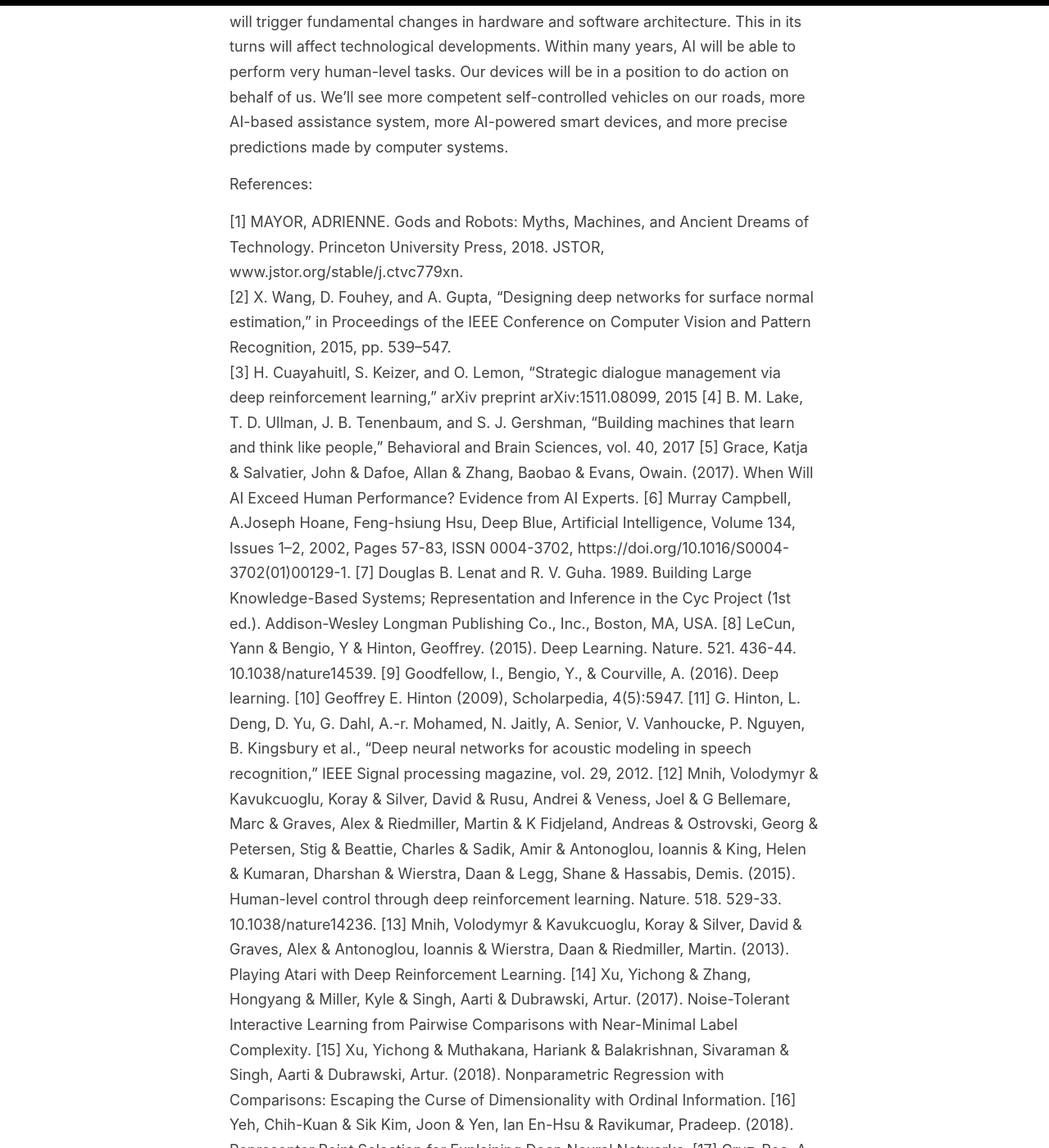
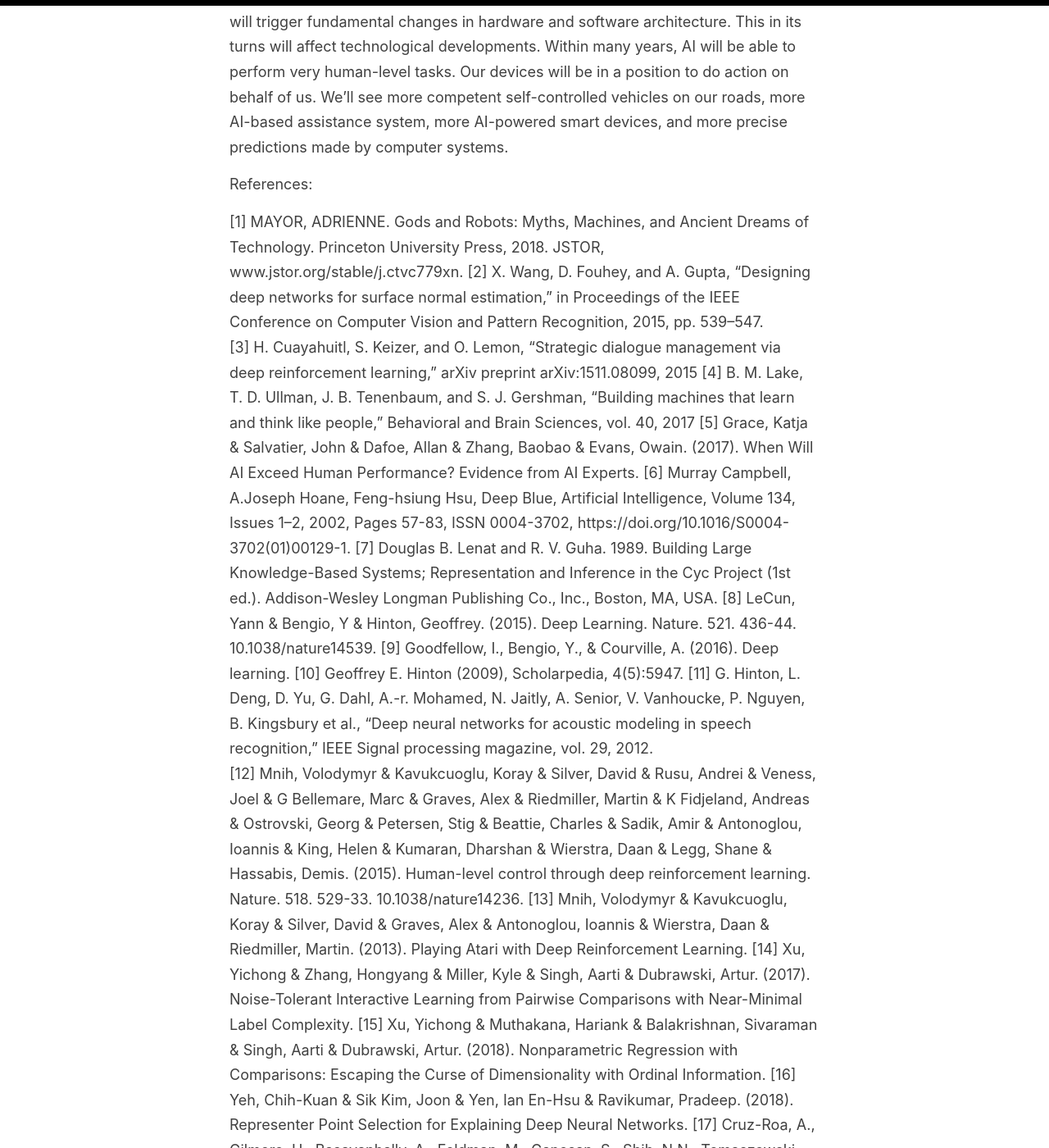
Before and after one commit to anaramirli/anaramirli.github.io, a Jekyll site: the page built from _posts/2019-10-26-the-role-of-ai-in-future.md, in a window 1280 px wide and 1400 px high, scrolled down 4124 px. Shown: the whole window at 82% size. Built offline with Jekyll 4.4.1, drawn with Linux system fonts in a browser that asks for light colours; comment, search, counter and statistics services are not loaded; some of the changed text lies outside the part shown.

Commit message:
Update 2019-10-26-the-role-of-ai-in-future.md

```diff
--- a/_posts/2019-10-26-the-role-of-ai-in-future.md
+++ b/_posts/2019-10-26-the-role-of-ai-in-future.md
@@ -26,7 +26,7 @@
 References:
 
 [1] MAYOR, ADRIENNE. Gods and Robots: Myths, Machines, and Ancient Dreams of Technology. Princeton University Press, 2018. JSTOR, www.jstor.org/stable/j.ctvc779xn.
-<br>[2] X. Wang, D. Fouhey, and A. Gupta, “Designing deep networks for surface normal estimation,” in Proceedings of the IEEE Conference on Computer Vision and Pattern Recognition, 2015, pp. 539–547.
+[2] X. Wang, D. Fouhey, and A. Gupta, “Designing deep networks for surface normal estimation,” in Proceedings of the IEEE Conference on Computer Vision and Pattern Recognition, 2015, pp. 539–547.
 <br>[3] H. Cuayahuitl, S. Keizer, and O. Lemon, “Strategic dialogue management via deep reinforcement learning,” arXiv preprint arXiv:1511.08099, 2015
 [4] B. M. Lake, T. D. Ullman, J. B. Tenenbaum, and S. J. Gershman, “Building machines that learn and think like people,” Behavioral and Brain Sciences, vol. 40, 2017
 [5] Grace, Katja & Salvatier, John & Dafoe, Allan & Zhang, Baobao & Evans, Owain. (2017). When Will AI Exceed Human Performance? Evidence from AI Experts.
@@ -35,7 +35,7 @@
 [8] LeCun, Yann & Bengio, Y & Hinton, Geoffrey. (2015). Deep Learning. Nature. 521. 436-44. 10.1038/nature14539.
 [9] Goodfellow, I., Bengio, Y., & Courville, A. (2016). Deep learning.
 [10] Geoffrey E. Hinton (2009), Scholarpedia, 4(5):5947.
-[11] G. Hinton, L. Deng, D. Yu, G. Dahl, A.-r. Mohamed, N. Jaitly, A. Senior, V. Vanhoucke, P. Nguyen, B. Kingsbury et al., “Deep neural networks for acoustic modeling in speech recognition,” IEEE Signal processing magazine, vol. 29, 2012.
+[11] G. Hinton, L. Deng, D. Yu, G. Dahl, A.-r. Mohamed, N. Jaitly, A. Senior, V. Vanhoucke, P. Nguyen, B. Kingsbury et al., “Deep neural networks for acoustic modeling in speech recognition,” IEEE Signal processing magazine, vol. 29, 2012. <br>
 [12] Mnih, Volodymyr & Kavukcuoglu, Koray & Silver, David & Rusu, Andrei & Veness, Joel & G Bellemare, Marc & Graves, Alex & Riedmiller, Martin & K Fidjeland, Andreas & Ostrovski, Georg & Petersen, Stig & Beattie, Charles & Sadik, Amir & Antonoglou, Ioannis & King, Helen & Kumaran, Dharshan & Wierstra, Daan & Legg, Shane & Hassabis, Demis. (2015). Human-level control through deep reinforcement learning. Nature. 518. 529-33. 10.1038/nature14236.
 [13] Mnih, Volodymyr & Kavukcuoglu, Koray & Silver, David & Graves, Alex & Antonoglou, Ioannis & Wierstra, Daan & Riedmiller, Martin. (2013). Playing Atari with Deep Reinforcement Learning.
 [14] Xu, Yichong & Zhang, Hongyang & Miller, Kyle & Singh, Aarti & Dubrawski, Artur. (2017). Noise-Tolerant Interactive Learning from Pairwise Comparisons with Near-Minimal Label Complexity.
```
